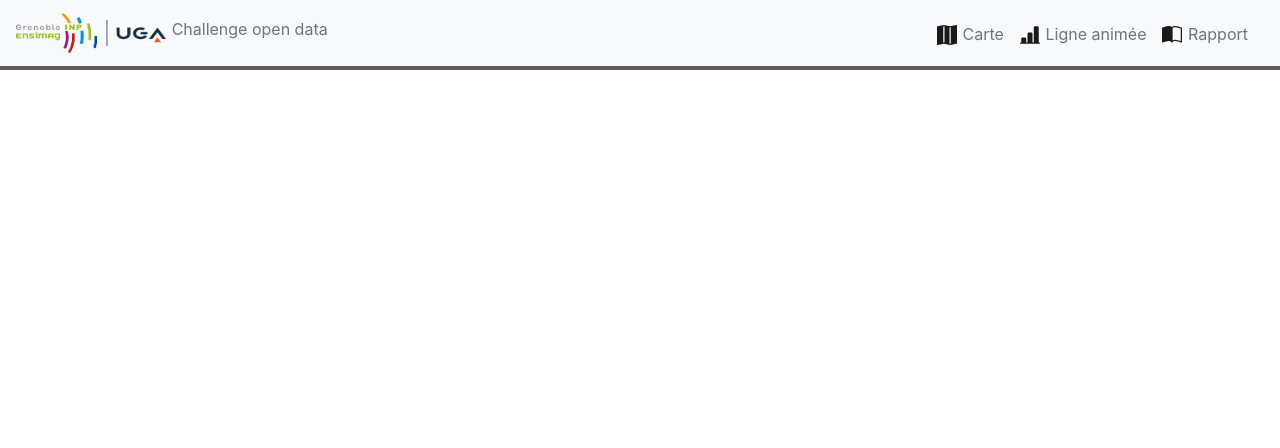
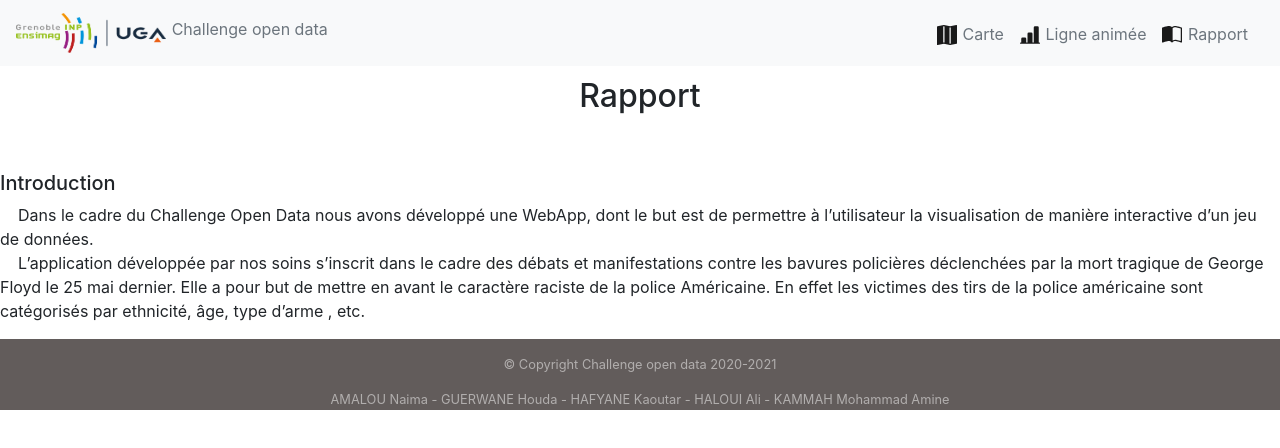
Before and after one commit to amineKammah/ensimag-cod, a website built with Parcel: page webapp/src/rapport.html in a window 1280 px wide. Built offline with nearby package versions, Linux system fonts and the light colour scheme.

Commit message:
Update rapport.html

```diff
--- a/webapp/src/rapport.html
+++ b/webapp/src/rapport.html
@@ -94,7 +94,11 @@ and open the template in the editor.
       </ul>
     </div>
   </nav>
-
+<div>
+  <h2 style="text-align:center"> <br> <br> Rapport </h2>
+  <h5> <br> <br>  Introduction </h5>
+  <p> &nbsp;&nbsp;&nbsp; Dans le cadre du Challenge Open Data nous avons développé une WebApp, dont le but est de permettre à l’utilisateur la visualisation de manière interactive d’un jeu de données. <br> &nbsp;&nbsp;&nbsp; L’application développée par nos soins s’inscrit dans le cadre des débats et manifestations contre les bavures policières déclenchées par la mort tragique de George Floyd le 25 mai dernier. Elle a pour but de mettre en avant le caractère raciste de la police Américaine. En effet les victimes des tirs de la police américaine sont catégorisés par ethnicité, âge, type d’arme , etc.</p>
+</div>
   <!-- Footer -->
   <footer id="footer" class="bg-black small text-center text-white-50">
 
```
